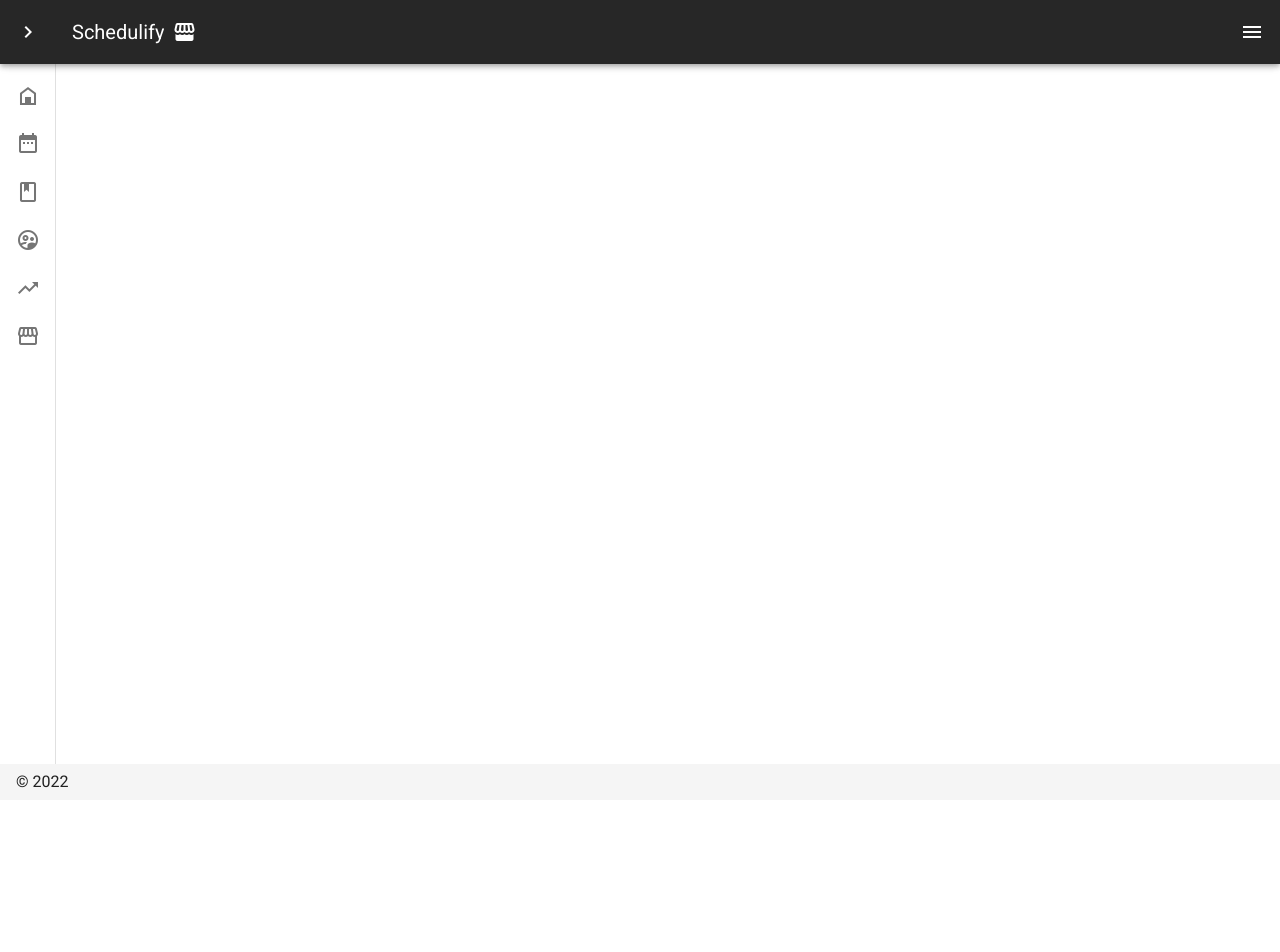
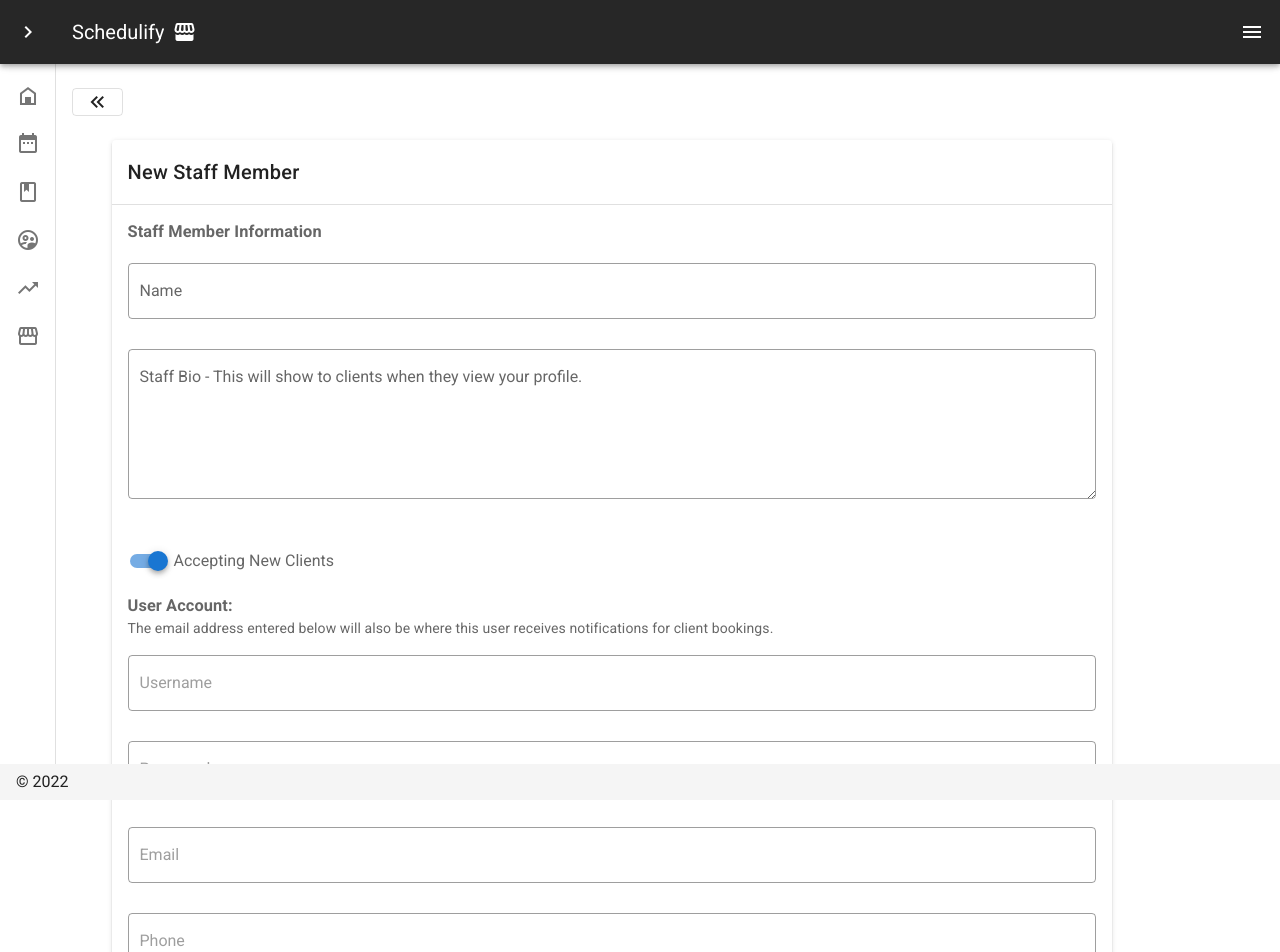
Before and after one commit to DanielOttodev/admin, a Nuxt app: page /business/team/edit/1 in a window 1280 px wide. Shown: the top 952 px of the page. Before the commit the page ends 800 px from the top, so only its background shows below. Built offline with nearby package versions, Linux system fonts and the light colour scheme.

Commit message:
edit staff info

```diff
--- a/components/AddStaffForm.vue
+++ b/components/AddStaffForm.vue
@@ -1,10 +1,12 @@
 <template>
   <v-container>
     <v-card max-width="1000">
-      <v-card-title> New Staff Member </v-card-title>
+      <v-card-title v-if="!existing" > New Staff Member </v-card-title>
+      <v-card-title v-else>Edit Information</v-card-title>
       <v-divider></v-divider>
       <v-card-text>
         <h3 class="mb-5">Staff Member Information</h3>
+
         <v-text-field v-model="name" outlined label="Name"></v-text-field>
         <v-textarea v-model="bio" label="Staff Bio - This will show to clients when they view your profile." outlined></v-textarea>
         <v-switch
@@ -15,9 +17,9 @@
             User Account:
         </h3>
         <p>The email address entered below will also be where this user receives notifications for client bookings.</p>
-        <v-text-field v-model="user" outlined placeholder="Username"></v-text-field>
+        <v-text-field v-if="!existing" v-model="user" outlined placeholder="Username"></v-text-field>
         <v-text-field v-model="pass" outlined placeholder="Password"></v-text-field>
-     <v-text-field v-model="email" outlined hint="john@domain.com" placeholder="Email"></v-text-field>
+     <v-text-field v-if="!existing" v-model="email" outlined hint="john@domain.com" placeholder="Email"></v-text-field>
      <v-text-field v-model="phone"  outlined  placeholder="Phone"></v-text-field>
       </v-card-text>
       <v-card-actions>
@@ -33,7 +35,9 @@
 </template>
 
 <script>
+
 export default {
+  props:['id'],
   data: () => ({
     acceptClient: true,
     bio: "",
@@ -43,7 +47,28 @@ export default {
     pass:'',
     phone:''
   }),
-};
+  computed:{
+    existing(){
+      	console.log(this.id);
+      if(this.id != null){
+        return true
+      }else{
+        return false
+      }
+    }
+  },
+  methods:{
+    loadExisting(){
+      console.log(this.existing);
+      if(this.existing){
+        //Fetch client details ; consider passing in object with info as prop
+      }
+    }
+  },
+  created(){
+    this.loadExisting();
+
+}}
 </script>
 
 <style>
--- a/components/StaffWorkHours.vue
+++ b/components/StaffWorkHours.vue
@@ -21,19 +21,15 @@
         <v-list-item-content>
           <v-list-item-title v-text="item.day"></v-list-item-title>
         </v-list-item-content>
-        <v-divider vertical class="mr-10"></v-divider>
-        <v-list-item-content >
+
+        <v-list-item-content class="text-right" >
           <v-list-item-title v-text="item.time"></v-list-item-title>
         </v-list-item-content>
-                <v-list-item-content>
 
-        </v-list-item-content>
       </v-list-item>
     </v-list>
             </v-col>
-            <v-col>
-
-            </v-col>
+        <v-col></v-col>
         </v-row>
     </v-container>
 
@@ -49,8 +45,8 @@ data:() => ({
         {day:'Wednesday',time:"9am - 5pm"},
         {day:'Thursday',time:"9am - 5pm"},
         {day:'Friday',time:"9am - 5pm"},
-        {day:'Saturday',time:"9am - 5pm"},
-        {day:'Sunday',time:"9am - 5pm"},
+        {day:'Saturday',time:"8am - 12pm"},
+        {day:'Sunday',time:"None"},
     ]
 })
 }
--- a/components/TeamCard.vue
+++ b/components/TeamCard.vue
@@ -20,7 +20,7 @@
           <v-simple-table >
             <template >
                 <tbody>
-                    <tr class="t-item" v-for="item in staff" :key="item.id">
+                    <tr @click="toStaff(item)" class="t-item" v-for="item in staff" :key="item.id">
                     <td class="align-left"><v-icon>mdi-account</v-icon></td>
                     <td>{{item.name}}</td>
                     <td>{{item.role}}</td>
@@ -38,6 +38,7 @@
 </template>
 
 <script>
+
 export default {
     data:() => ({
         staff:[
@@ -56,6 +57,9 @@ export default {
     methods:{
       toAdd(){
         this.$router.push('/business/team/add')
+      },
+      toStaff(e){
+         this.$router.push(`/business/team/member?id=${e.id}`)
       }
     }
 };
--- a/pages/business/team/member.vue
+++ b/pages/business/team/_member.vue
@@ -11,10 +11,11 @@
                 max-width="150"
                 max-height="150"
               ></v-img>
+              <v-btn class="ml-3" text small>Change Image</v-btn>
 
               <h3 class="ml-8">{{ name }}</h3>
-              <h4>{{ email }}</h4>
-              <h4>{{ phone }}</h4>
+              <h5 >{{ email }}</h5>
+              <h5>{{ phone }}</h5>
             </v-col>
             <v-col>
               <h4>
@@ -27,7 +28,7 @@
           <v-card-actions>
             <v-row>
               <v-col
-                ><v-btn text color="primary" outlined class="text-capitalize float-right"
+                ><v-btn @click="editInfo()" text color="primary" outlined class="text-capitalize float-right"
                   >Edit</v-btn
                 ></v-col
               >
@@ -49,10 +50,12 @@
         </v-col>
     </v-row>
   <v-row>
-    <v-col>
+    <v-col  cols="12"  lg="6" >
       <StaffWorkHours/>
     </v-col>
-    <v-col></v-col>
+    <v-col cols="12" lg="6"  >
+      <v-card><v-card-title>Hey</v-card-title></v-card>
+    </v-col>
   </v-row>
   </v-container>
 </template>
@@ -66,7 +69,16 @@ export default {
         notify_email: "otto_281@hotmail.com",
         name: "Daniel Otto",
     }),
-    components: { StaffWorkHours }
+    components: { StaffWorkHours },
+
+    methods:{
+    pageLoad(){
+      // Fetch staff details
+    },
+    editInfo(){
+      this.$router.push(`/business/team/edit?id=${this.$route.query.id}`)
+    }
+    }
 };
 </script>
 
--- /dev/null
+++ b/pages/business/team/edit/_edit.vue
@@ -0,0 +1,27 @@
+<template>
+    <v-container>
+            <v-row>
+            <v-col>
+            <GoBackButton  />
+            </v-col>
+        </v-row>
+    <AddStaffForm class="mt-10" :id="id" />
+  </v-container>
+</template>
+
+<script>
+export default {
+  data:() =>({
+
+  }),
+  computed:{
+    id(){
+      return this.$route.query.id;
+    }
+  }
+}
+</script>
+
+<style>
+
+</style>
```
